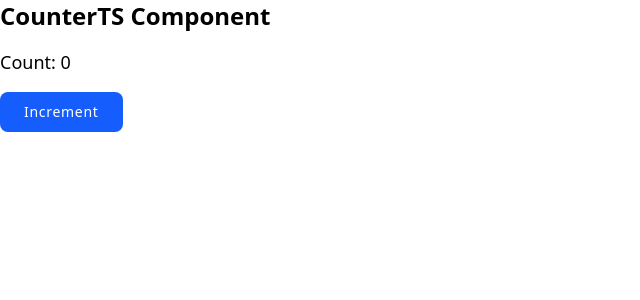
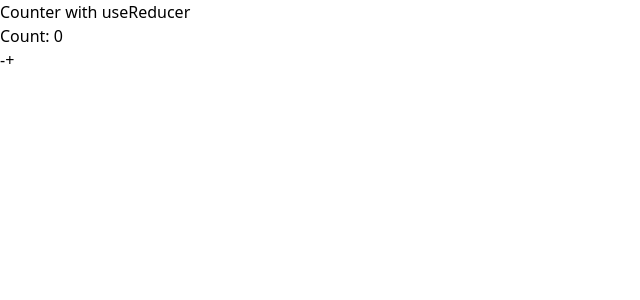
Before and after one commit to felepo/practicing-react, a React (Vite) app: page / in a window 1280 px wide. Shown: the top 300 px of the page, without its empty margins (0-640 px from the left). Built offline with nearby package versions, Linux system fonts and the light colour scheme.

Commit message:
Add CounterWithReducer component and ButtonContextApi for theme management

```diff
--- a/src/App.tsx
+++ b/src/App.tsx
@@ -12,6 +12,8 @@ import CounterWithCustomHook from './components/CounterWithCustomHook/CounterWit
 import CounterWithReactMemo from './components/CounterWithReactMemo/CounterWithReactMemo';
 import ButtonTS from './components/ButtonTS/ButtonTS';
 import CounterTS from './components/CounterTS/CounterTS';
+import CounterWithReducer from './components/CounterWithReducer/CounterWithReducer';
+import { ButtonContextApi } from './components/ButtonContextApi/ButtonContextApi'
 
 // const ThemeContext = createContext();
 
@@ -88,7 +90,8 @@ function App() {
     // <CounterWithCustomHook />
     // <CounterWithReactMemo />
     // <ButtonTS clickHandler={clickHandler} label="Click me!" />
-    <CounterTS />
+    // <CounterTS />
+    <CounterWithReducer />
   )
 }
 
--- /dev/null
+++ b/src/components/ButtonContextApi/ButtonContextApi.tsx
@@ -0,0 +1,24 @@
+import { createContext, useState, type ReactNode } from "react";
+
+type ThemeContextType = {
+  theme: "light" | "dark";
+  toggleTheme: () => void;
+};
+
+const ThemeContext = createContext<ThemeContextType>({} as ThemeContextType);
+
+function ButtonContextApi({ children }: { children: ReactNode }) {
+  const [theme, setTheme] = useState<ThemeContextType["theme"]>("light");
+
+  const toggleTheme = () => {
+    setTheme((prev) => (prev === "light" ? "dark" : "light"));
+  };
+
+  return (
+    <ThemeContext.Provider value={{ theme, toggleTheme }}>
+      {children}
+    </ThemeContext.Provider>
+  );
+}
+
+export { ThemeContext, ButtonContextApi };
--- /dev/null
+++ b/src/components/CounterWithReducer/CounterWithReducer.tsx
@@ -0,0 +1,30 @@
+import { useReducer } from "react";
+
+type State = { count: number };
+type Action = { type: "increment" | "decrement" };
+
+const reducer = (state: State, action: Action): State => {
+  switch (action.type) {
+    case "increment":
+      return { count: state.count + 1 };
+    case "decrement":
+      return { count: state.count - 1 };
+    default:
+      return state;
+  }
+};
+
+const CounterWithReducer = () => {
+  const [state, dispatch] = useReducer(reducer, { count: 0 });
+
+  return (
+    <div>
+      <h2>Counter with useReducer</h2>
+      <p>Count: {state.count}</p>
+      <button onClick={() => dispatch({ type: "decrement" })}>-</button>
+      <button onClick={() => dispatch({ type: "increment" })}>+</button>
+    </div>
+  );
+}
+
+export default CounterWithReducer;
```
